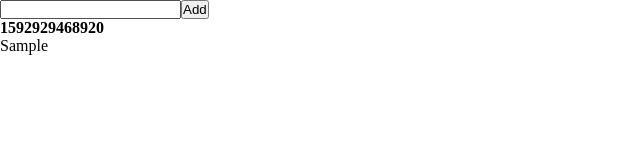
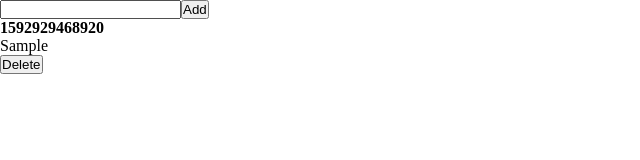
Before and after one commit to bavykin-daniil/todoList, a React (Create React App) app: page / in a window 1280 px wide. Both pictures are taken after typing "Sample" into the empty fields and a click on the button "Add". Shown: the top 160 px of the page, without its empty margins (0-640 px from the left). Built offline with nearby package versions, Linux system fonts and the light colour scheme.

Commit message:
Add remove todos

```diff
--- a/src/App.js
+++ b/src/App.js
@@ -4,7 +4,6 @@ import TodoInput from './components/TodoInput';
 import todoReducer from './reducers/todoReducer';
 
 export default function App() {
-  // const [todos, setTodos] = useState([]);
 
   const [todoTitle, setTodoTitle] = useState('');
 
@@ -31,6 +30,7 @@ export default function App() {
                 addTodo = {addTodo}/>
       <ul>
         {state.map(todoItem => <TodoItem
+                                dispatch = {dispatch}
                                 todoItem = {todoItem}
                                 key = {todoItem.id}  />)}
       </ul>
--- a/src/components/TodoItem.js
+++ b/src/components/TodoItem.js
@@ -1,10 +1,19 @@
 import React from 'react';
 
-export default function TodoItem({todoItem}) {
+export default function TodoItem({todoItem, dispatch}){
+
     return (
         <li>
             <strong>{todoItem.id}</strong>
             <p>{todoItem.title}</p>
+            <button onClick = {() => {
+                    dispatch({
+                    type: 'REMOVE_TODO',
+                    payload: todoItem.id
+                    })
+                }}>
+                Delete
+            </button>
         </li>
     )
 }
--- a/src/reducers/todoReducer.js
+++ b/src/reducers/todoReducer.js
@@ -10,6 +10,9 @@ export default function(state, action) {
                 }
             ]
 
+        case 'REMOVE_TODO':
+            return state.filter(todoItem => todoItem.id !== action.payload)
+
         default:
             return state
     }
```
